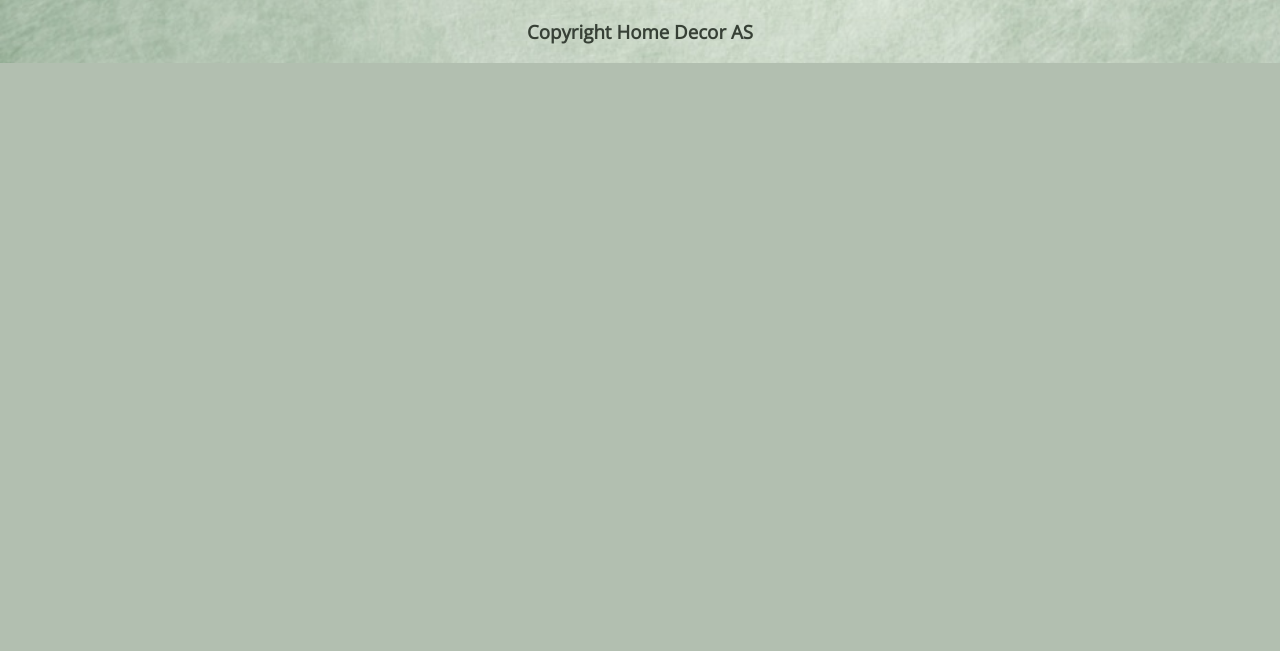
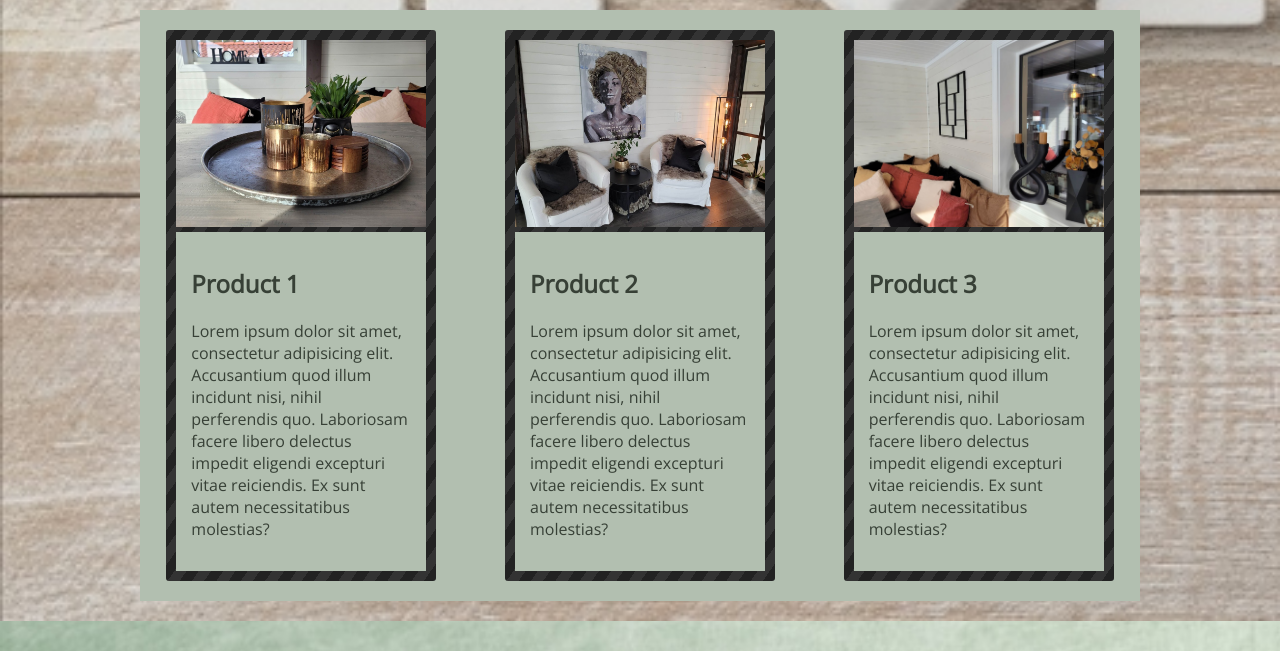
Before and after one commit to piasun/design2-ma1, a plain HTML site: page index.html in a window 1280 px wide. Shown: the part 1016-1667 px from the top of the page. Before the commit the page ends 1079 px from the top, so only its background shows below. Drawn offline with nearby package versions, Linux system fonts and the light colour scheme.

Commit message:
update contact html

```diff
--- a/css/index.css
+++ b/css/index.css
@@ -10,6 +10,7 @@
 .container {
   max-width: 1000px;
   margin: 20px auto;
+  padding: 20px;
 }
 
 .index-intro {
--- a/css/styles.css
+++ b/css/styles.css
@@ -7,6 +7,9 @@
 }
 
 body {
+  display: flex;
+  flex-direction: column;
+  min-height: 100vh;
   font-family: var(--text), sans-serif;
   margin: 0;
   background-color: var(--background);
@@ -91,6 +94,10 @@ nav li span {
 }
 
 /*footer*/
+footer {
+  margin-top: auto;
+}
+
 footer i {
   background: var(--background);
   color: var(--main);
@@ -102,6 +109,7 @@ footer i {
 
 footer h3 {
   color: var(--main);
+  padding-bottom: 10px;
 }
 
 footer i:hover {
--- a/index.html
+++ b/index.html
@@ -19,8 +19,8 @@
       crossorigin="anonymous"
     ></script>
   </head>
-  <body class="main">
-    <section>
+  <body>
+    <div class="main">
       <header>
         <div class="logo">HomeDecor</div>
         <input type="checkbox" id="menu-icon" />
@@ -32,7 +32,6 @@
             <li>
               <a href="index.html" class="active link-hover">Home</a>
             </li>
-            <li><a href="products.html" class="link-hover">Products</a></li>
             <li><a href="contact.html" class="link-hover">Contact</a></li>
           </ul>
         </nav>
@@ -109,8 +108,53 @@
             </form>
           </div>
         </section>
+        <div class="container">
+          <section class="products-container">
+            <div class="product-card">
+              <div class="product">
+                <img src="images/HomeDecor1-1.jpg" />
+                <div class="product-info">
+                  <h2>Product 1</h2>
+                  <p>
+                    Lorem ipsum dolor sit amet, consectetur adipisicing elit.
+                    Accusantium quod illum incidunt nisi, nihil perferendis quo.
+                    Laboriosam facere libero delectus impedit eligendi excepturi
+                    vitae reiciendis. Ex sunt autem necessitatibus molestias?
+                  </p>
+                </div>
+              </div>
+            </div>
+            <div class="product-card">
+              <div class="product">
+                <img src="images/HomeDecor2-1.jpg" />
+                <div class="product-info">
+                  <h2>Product 2</h2>
+                  <p>
+                    Lorem ipsum dolor sit amet, consectetur adipisicing elit.
+                    Accusantium quod illum incidunt nisi, nihil perferendis quo.
+                    Laboriosam facere libero delectus impedit eligendi excepturi
+                    vitae reiciendis. Ex sunt autem necessitatibus molestias?
+                  </p>
+                </div>
+              </div>
+            </div>
+            <div class="product-card">
+              <div class="product">
+                <img src="images/HomeDecor3-1.jpg" />
+                <div class="product-info">
+                  <h2>Product 3</h2>
+                  <p>
+                    Lorem ipsum dolor sit amet, consectetur adipisicing elit.
+                    Accusantium quod illum incidunt nisi, nihil perferendis quo.
+                    Laboriosam facere libero delectus impedit eligendi excepturi
+                    vitae reiciendis. Ex sunt autem necessitatibus molestias?
+                  </p>
+                </div>
+              </div>
+            </div>
+          </section>
+        </div>
       </main>
-    </section>
       <footer>
         <a href="https://www.facebook.com/" target="_blank">
           <i class="fa fa-facebook"></i>
@@ -123,5 +167,6 @@
         </a>
         <h3>Copyright Home Decor AS</h3>
       </footer>
+    </div>
   </body>
 </html>
```
Also changed, not shown: contact.html (+1 -4 lines), products.html (deleted, +0 -60 lines). Lines whose indentation alone changed are shown as unchanged.
